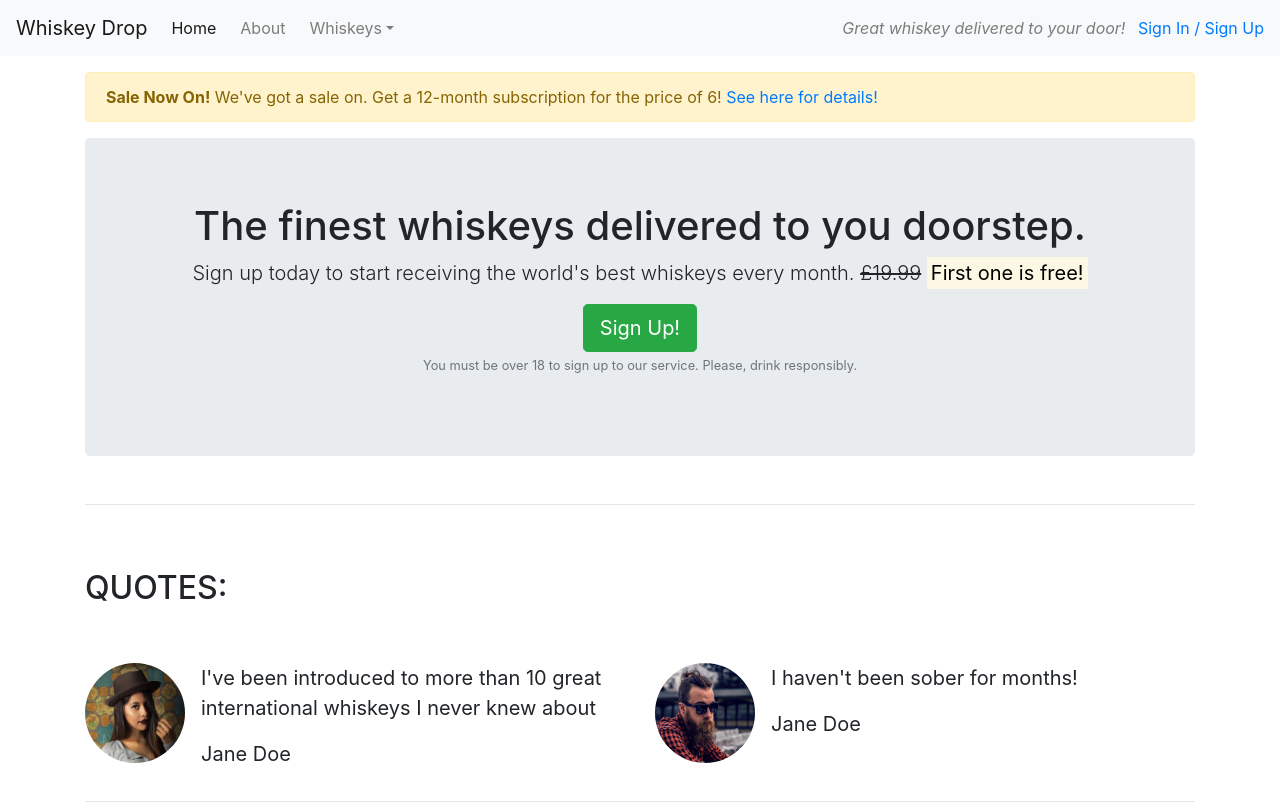
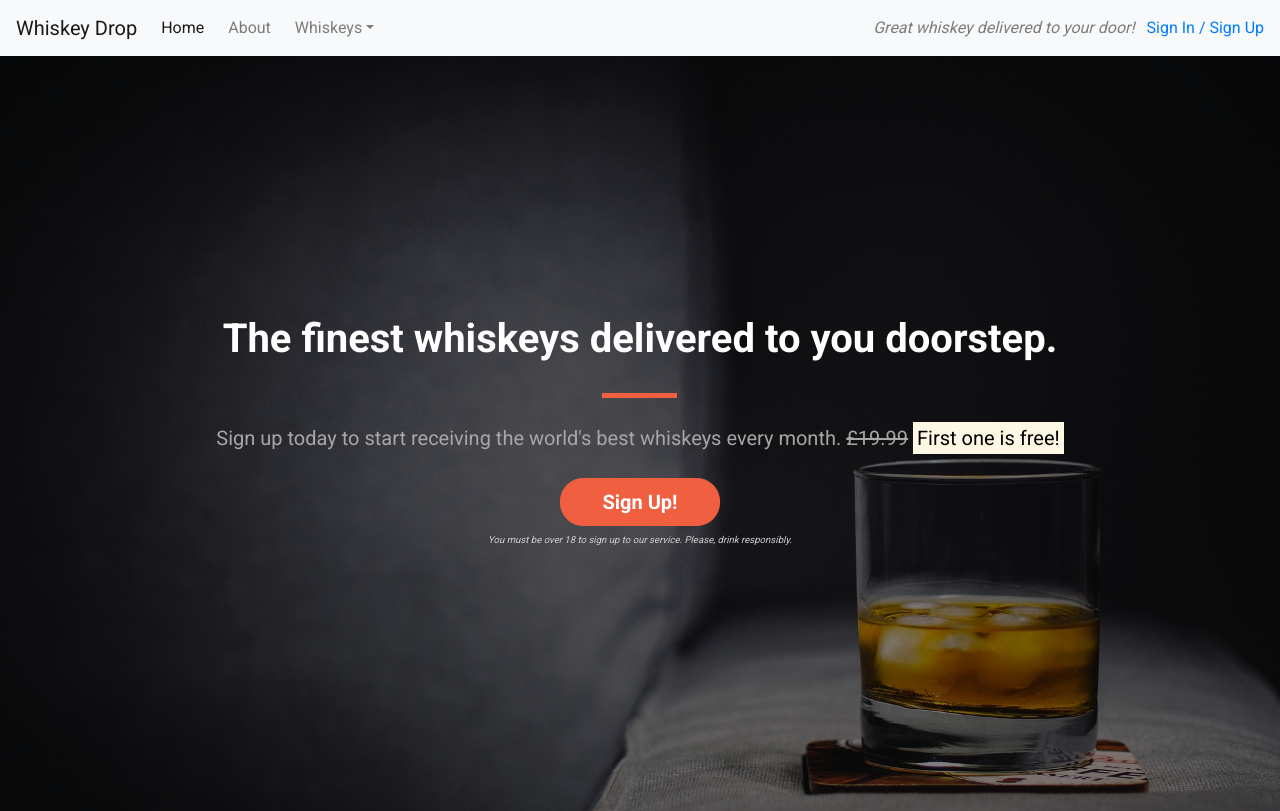
Before and after one commit to peejaywk/whiskey-drop, a plain HTML site: page index.html in a window 1280 px wide. Shown: the top 811 px of the page. Drawn offline with nearby package versions, Linux system fonts and the light colour scheme.

Commit message:
Added css file to over-ride the default Bootstrap styles. Added background image

```diff
--- /dev/null
+++ b/css/style.css
@@ -0,0 +1,103 @@
+body {
+    font-family: 'Roboto', sans-serif;
+}
+
+.alert-container {
+
+}
+
+.callout-container {
+    height: 100vh;
+
+    background: url(../images/whiskey-background.jpg) no-repeat bottom right fixed;
+    -webkit-background-size: cover;
+    -moz-background-size: cover;
+    -o-background-size: cover;
+    background-size: cover;
+
+    display: flex;
+    align-items: center;
+    justify-content: center;
+
+    position: relative;
+}
+
+.features-container {
+
+}
+
+.quotes-container {
+
+}
+
+.opaque-overlay {
+    position: absolute;
+    top: 0;
+    left: 0;
+    height: 100%;
+    width: 100%;
+    background-color: rgba(0,0,0,0.5);
+}
+
+/* Block dividers */
+
+.block-divider {
+    width: 75px;
+    height: 5px;
+    border: 0;
+    background-color: #f05f40;
+}
+
+.block-divider--orange {
+    background-color: #f05f40;
+}
+
+.block-divider--short {
+    width: 35px;
+}
+
+/* Jumbotron */
+
+.jumbotron {
+    background-color: transparent;
+}
+
+.jumbotron-header {
+    color: white;
+    font-weight: bold;
+    margin-bottom: 30px;
+}
+
+.jumbotron .lead {
+    margin: 25px;
+    color: #a7a7a7;
+}
+
+.jumbotron small {
+    font-size: 60%;
+    font-style: italic;
+    color: #d0d0d0;
+}
+
+/* Buttons */
+
+.btn--cta {
+    font-weight: bold;
+    border-radius: 23px;
+    width: 160px;
+}
+
+.btn--red {
+    color: white;
+    background-color: #f05f40;
+    border-color: #f05f40;
+}
+
+.btn--red:hover,
+.btn--red:active,
+.btn--red:focus,
+.btn--red:active:focus {
+    background-color: #df4929;
+    border-color: #df4929;
+    color: white;
+}
--- a/index.html
+++ b/index.html
@@ -1,13 +1,18 @@
 <!DOCTYPE html>
 <html lang="en">
+
 <head>
 	<meta charset="UTF-8">
 	<meta name="viewport" content="width=device-width, initial-scale=1.0">
 	<title>Whiskey Drop | Taste a new whiskey every month</title>
-    <link rel="stylesheet" href="https://cdn.jsdelivr.net/npm/bootstrap@4.5.3/dist/css/bootstrap.min.css" integrity="sha384-TX8t27EcRE3e/ihU7zmQxVncDAy5uIKz4rEkgIXeMed4M0jlfIDPvg6uqKI2xXr2" crossorigin="anonymous">
+	<link rel="stylesheet" href="https://cdn.jsdelivr.net/npm/bootstrap@4.5.3/dist/css/bootstrap.min.css"
+		integrity="sha384-TX8t27EcRE3e/ihU7zmQxVncDAy5uIKz4rEkgIXeMed4M0jlfIDPvg6uqKI2xXr2" crossorigin="anonymous">
 
 	<script src="https://kit.fontawesome.com/2c410f4ae7.js" crossorigin="anonymous"></script>
+	<link href="https://fonts.googleapis.com/css2?family=Roboto:wght@400;700&display=swap" rel="stylesheet">
+	<link rel="stylesheet" href="css/style.css" type="text/css" />
 </head>
+
 <body>
 	<nav class="navbar navbar-light bg-light navbar-expand-sm">
 		<a href="/" class="navbar-brand">Whiskey Drop</a>
@@ -20,7 +25,8 @@
 				<li class="active nav-item mr-2"><a href="/" class="nav-link">Home</a></li>
 				<li class="nav-item mr-2"><a href="/about" class="nav-link">About</a></li>
 				<li class="nav-item dropdown">
-                    <a class="nav-link dropdown-toggle" href="#" id="navbarDropdownMenuLink" role="button" data-toggle="dropdown" aria-haspopup="true" aria-expanded="false">Whiskeys</a>
+					<a class="nav-link dropdown-toggle" href="#" id="navbarDropdownMenuLink" role="button"
+						data-toggle="dropdown" aria-haspopup="true" aria-expanded="false">Whiskeys</a>
 					<div class="dropdown-menu" aria-labelledby="navbarDropdownMenuLink">
 						<a class="dropdown-item" href="#">Irish</a>
 						<a class="dropdown-item" href="#">Scotch</a>
@@ -36,32 +42,40 @@
 			<a href="/login">Sign In / Sign Up</a>
 		</div>
 	</nav>
-    <article class="container mt-3">
+	<!-- <div class="container alert-container">
 		<div class="row d-none d-sm-block">
 			<div class="col-12">
 				<div class="alert alert-warning">
-                    <strong>Sale Now On!</strong> We've got a sale on. Get a 12-month subscription for the price of 6! <a href="/">See here for details!</a>
+					<strong>Sale Now On!</strong> We've got a sale on. Get a 12-month subscription for the price of 6!
+					<a href="/">See here for details!</a>
 				</div>
 			</div>
 		</div>
+    </div> -->
     <!-- Callout -->
+    <div class="container-fluid callout-container">
+        <div class="opaque-overlay">&nbsp;</div>
         <div class="row">
             <div class="col-12">
                 <section class="callout jumbotron text-center">
-                    <h1>The finest whiskeys delivered to you doorstep.</h1>
+                    <h1 class="jumbotron-header">The finest whiskeys delivered to you doorstep.</h1>
+                    <hr class="block-divider block-divider--orange">
                     <p class="lead">Sign up today to start receiving the world's best whiskeys every month.
                         <s class="d-none d-sm-inline">£19.99</s>
                         <span class="d-inline d-sm-none"><br></span>
                         <strong><mark>First one is free!</mark></strong></p>
-                    <button class="btn btn-success btn-lg" data-toggle="modal" data-target="#signUpModal">Sign Up!</button>
-                    <p class="text-muted"><small>You must be over 18 to sign up to our service. Please, drink responsibly.</small></p>
+                    <button class="btn btn-lg btn--cta btn--red" data-toggle="modal" data-target="#signUpModal">Sign Up!</button>
+                    <p class="text-muted">
+                        <small>You must be over 18 to sign up to our service. Please, drink responsibly.</small></p>
                 </section>
             </div>
         </div>
+    </div>
     <!-- /.callout -->
-        <hr>
+
 
 	<!-- Quotes -->
+    <div class="container quotes-container">
 		<section class="quotes">
 			<div class="row">
 				<div class="col-12 my-5">
@@ -76,7 +90,8 @@
                         </div>
 							<div class="media-body">
 								<blockquote class="blockquote">
-                                <p>I've been introduced to more than 10 great international whiskeys I never knew about</p>
+									<p>I've been introduced to more than 10 great international whiskeys I never knew
+										about</p>
 									<p>Jane Doe</p>
 								</blockquote>
 							</div>
@@ -97,10 +112,12 @@
 						</div>
 					</div>
 		</section>
+    </div>
 	<!-- /.quotes -->
-        <hr>
+
 
 	<!-- Features -->
+    <div class="features-container">
 		<section class="features">
 			<div class="row">
 				<div class="col-12 my-5">
@@ -110,29 +127,36 @@
 			<div class="row">
 				<div class="col-12 col-md-6 col-lg-4">
 					<div class="feature">
-                        <h3><i class="fas fa-gift d-none d-sm-inline"></i> Feature 1 <span class="badge badge-success">NEW!</span></h3>
-                        <p>Lorem ipsum dolor sit amet, consectetur adipiscing elit, sed do eiusmod tempor incididunt ut labore et dolore magna aliqua. Ut enim ad minim veniam, quis nostrud exercitation ullamco laboris nisi ut aliquip ex ea commodo consequat.</p>
+						<h3><i class="fas fa-gift d-none d-sm-inline"></i> Feature 1
+							<span class="badge badge-success">NEW!</span></h3>
+						<p>Lorem ipsum dolor sit amet, consectetur adipiscing elit, sed do eiusmod tempor incididunt ut
+							labore et dolore magna aliqua. Ut enim ad minim veniam, quis nostrud exercitation ullamco
+							laboris nisi ut aliquip ex ea commodo consequat.</p>
 						<p><a class="btn btn-sm btn-light" href="">Read More</a></p>
 					</div>
 				</div>
 				<div class="col-12 col-md-6 col-lg-4">
 					<div class="feature">
 						<h3><i class="fas fa-credit-card d-none d-sm-inline"></i> Feature 2</h3>
-                        <p>Lorem ipsum dolor sit amet, consectetur adipiscing elit, sed do eiusmod tempor incididunt ut labore et dolore magna aliqua. Ut enim ad minim veniam, quis nostrud exercitation ullamco laboris nisi ut aliquip ex ea commodo consequat.</p>
+						<p>Lorem ipsum dolor sit amet, consectetur adipiscing elit, sed do eiusmod tempor incididunt ut
+							labore et dolore magna aliqua. Ut enim ad minim veniam, quis nostrud exercitation ullamco
+							laboris nisi ut aliquip ex ea commodo consequat.</p>
 						<p><a class="btn btn-sm btn-light" href="">Read More</a></p>
 					</div>
 				</div>
 				<div class="col-12 d-md-none d-lg-block col-lg-4">
 					<div class="feature">
 						<h3><i class="fas fa-times-circle d-none d-sm-inline"></i> Feature 3</h3>
-                        <p>Lorem ipsum dolor sit amet, consectetur adipiscing elit, sed do eiusmod tempor incididunt ut labore et dolore magna aliqua. Ut enim ad minim veniam, quis nostrud exercitation ullamco laboris nisi ut aliquip ex ea commodo consequat.</p>
+						<p>Lorem ipsum dolor sit amet, consectetur adipiscing elit, sed do eiusmod tempor incididunt ut
+							labore et dolore magna aliqua. Ut enim ad minim veniam, quis nostrud exercitation ullamco
+							laboris nisi ut aliquip ex ea commodo consequat.</p>
 						<p><a class="btn btn-sm btn-light" href="">Read More</a></p>
 					</div>
 				</div>
 			</div>
 		</section>
+    </div>
 	<!-- /.features -->
-        <hr>
 
 
 		<!-- Monthly favorites   -->
@@ -150,7 +174,6 @@
             </table>
         </section> -->
 		<!-- /.Monthly favorites -->
-    </article>
 
 	<div class="modal fade" id="signUpModal" tabindex="-1" aria-labelledby="exampleModalLabel" aria-hidden="true">
 		<div class="modal-dialog">
@@ -183,10 +206,19 @@
 		</div>
 	</div>
 
-    <script src="https://code.jquery.com/jquery-3.5.1.slim.min.js" integrity="sha384-DfXdz2htPH0lsSSs5nCTpuj/zy4C+OGpamoFVy38MVBnE+IbbVYUew+OrCXaRkfj" crossorigin="anonymous"></script>
-    <script src="https://cdn.jsdelivr.net/npm/popper.js@1.16.1/dist/umd/popper.min.js" integrity="sha384-9/reFTGAW83EW2RDu2S0VKaIzap3H66lZH81PoYlFhbGU+6BZp6G7niu735Sk7lN" crossorigin="anonymous"></script>
-    <script src="https://cdn.jsdelivr.net/npm/bootstrap@4.5.3/dist/js/bootstrap.min.js" integrity="sha384-w1Q4orYjBQndcko6MimVbzY0tgp4pWB4lZ7lr30WKz0vr/aWKhXdBNmNb5D92v7s" crossorigin="anonymous"></script>
-    <script src="https://cdn.jsdelivr.net/npm/bootstrap@4.5.3/dist/js/bootstrap.bundle.min.js" integrity="sha384-ho+j7jyWK8fNQe+A12Hb8AhRq26LrZ/JpcUGGOn+Y7RsweNrtN/tE3MoK7ZeZDyx" crossorigin="anonymous"></script>
+	<script src="https://code.jquery.com/jquery-3.5.1.slim.min.js"
+		integrity="sha384-DfXdz2htPH0lsSSs5nCTpuj/zy4C+OGpamoFVy38MVBnE+IbbVYUew+OrCXaRkfj" crossorigin="anonymous">
+	</script>
+	<script src="https://cdn.jsdelivr.net/npm/popper.js@1.16.1/dist/umd/popper.min.js"
+		integrity="sha384-9/reFTGAW83EW2RDu2S0VKaIzap3H66lZH81PoYlFhbGU+6BZp6G7niu735Sk7lN" crossorigin="anonymous">
+	</script>
+	<script src="https://cdn.jsdelivr.net/npm/bootstrap@4.5.3/dist/js/bootstrap.min.js"
+		integrity="sha384-w1Q4orYjBQndcko6MimVbzY0tgp4pWB4lZ7lr30WKz0vr/aWKhXdBNmNb5D92v7s" crossorigin="anonymous">
+	</script>
+	<script src="https://cdn.jsdelivr.net/npm/bootstrap@4.5.3/dist/js/bootstrap.bundle.min.js"
+		integrity="sha384-ho+j7jyWK8fNQe+A12Hb8AhRq26LrZ/JpcUGGOn+Y7RsweNrtN/tE3MoK7ZeZDyx" crossorigin="anonymous">
+	</script>
 
 </body>
+
 </html>
```
Also changed, not shown: images/whiskey-background.jpg (added). Lines whose indentation alone changed are shown as unchanged.
